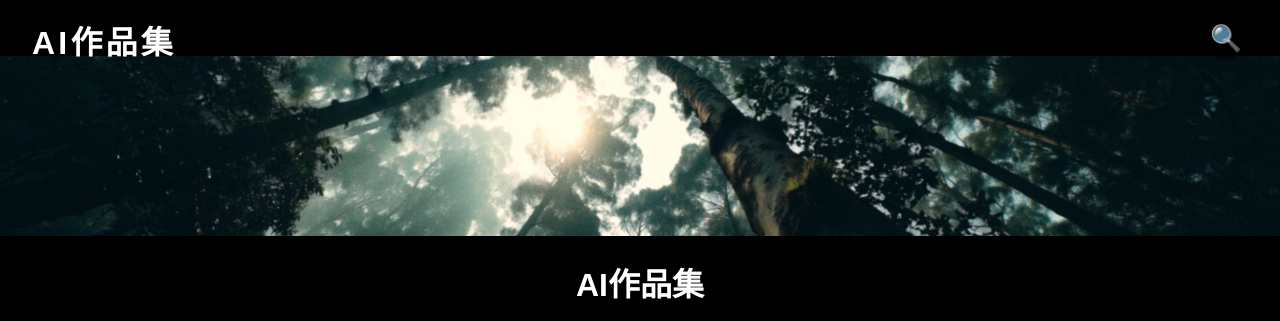
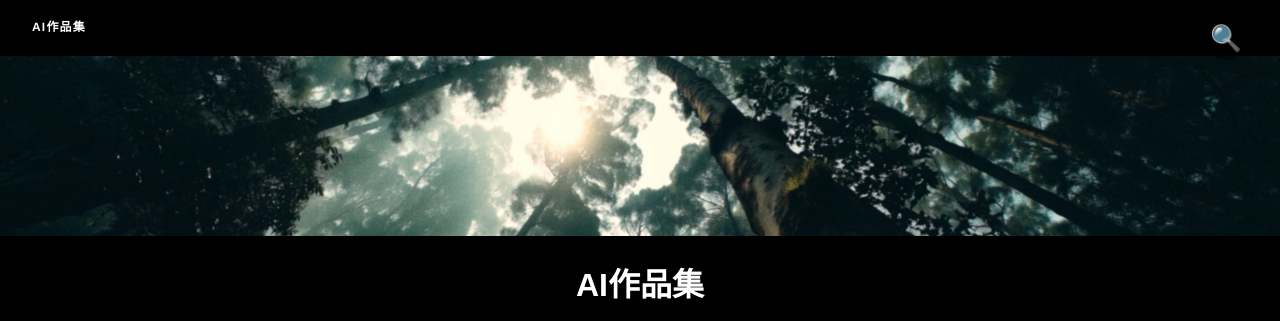
Before and after one commit to satoshi19840417/mt-ai-site, a plain HTML site: page index.html in a window 1280 px wide. Shown: the top 321 px of the page. Drawn offline with Linux system fonts and the light colour scheme.

Commit message:
🐛 〜〜を修正

```diff
--- a/style.css
+++ b/style.css
@@ -291,11 +291,10 @@ footer {
     margin-bottom: 0.5rem;
 }
 .banner-header .banner-title {
+    font-size: 0.75rem;
+    font-weight: bold;
+    margin-right: auto;
     color: #fff;
-    font-size: 2rem;
-    font-weight: bold;
-    letter-spacing: 0.1em;
-    text-shadow: 0 2px 8px rgba(0,0,0,0.25);
 }
 .banner-header .banner-search {
     background: rgba(0,0,0,0.5);
```
